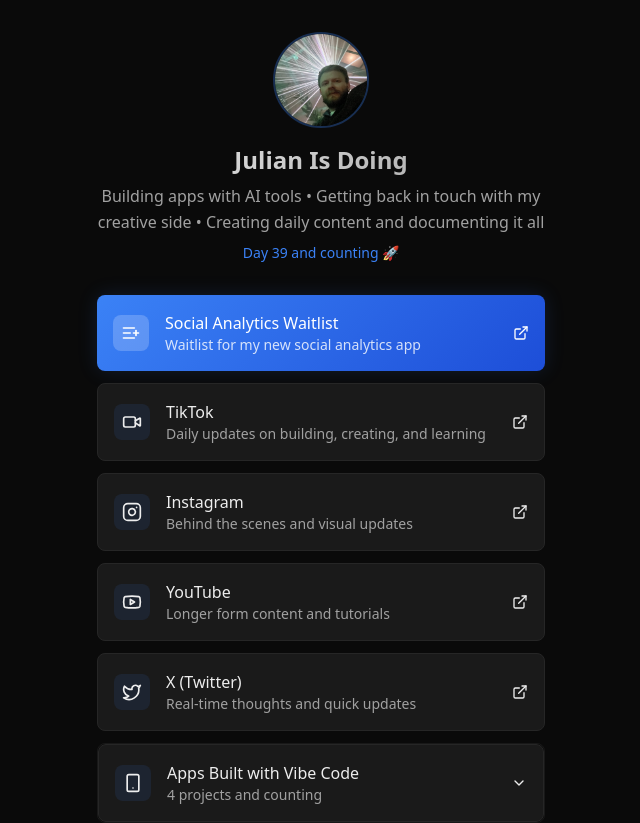
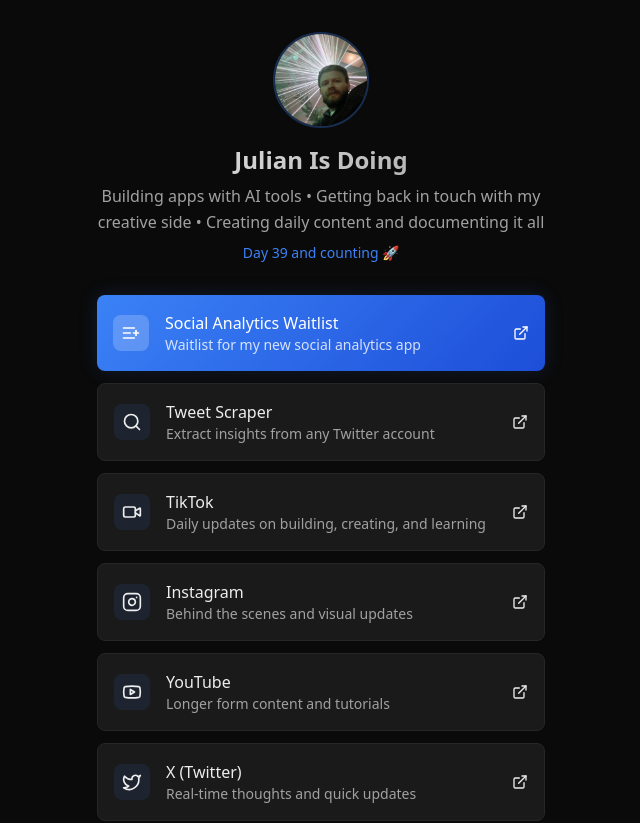
Before and after one commit to julianships/julianisdoing-com, a Next.js app: page /links in a window 1280 px wide. Shown: the top 823 px of the page, without its empty margins (319-959 px from the left). Built offline with nearby package versions, Linux system fonts and the light colour scheme.

Commit message:
feat: add Tweet Scraper link

```diff
--- a/src/app/links/page.tsx
+++ b/src/app/links/page.tsx
@@ -16,7 +16,8 @@
   Sparkles,
   ListPlus, // Icon for waitlist
   ChevronDown, // Icon for accordion
-  Smartphone // Icon for Vibe Code apps
+  Smartphone, // Icon for Vibe Code apps
+  Search // Icon for Tweet Scraper
 } from "lucide-react";
 
 // The new waitlist link
@@ -58,6 +59,12 @@
 
 // Social and other links
 const socialLinks = [
+  {
+    title: "Tweet Scraper",
+    url: "https://tweet-scraper-plum.vercel.app/",
+    icon: Search,
+    description: "Extract insights from any Twitter account"
+  },
   {
     title: "TikTok",
     url: "https://www.tiktok.com/@julianisdoing",
```
